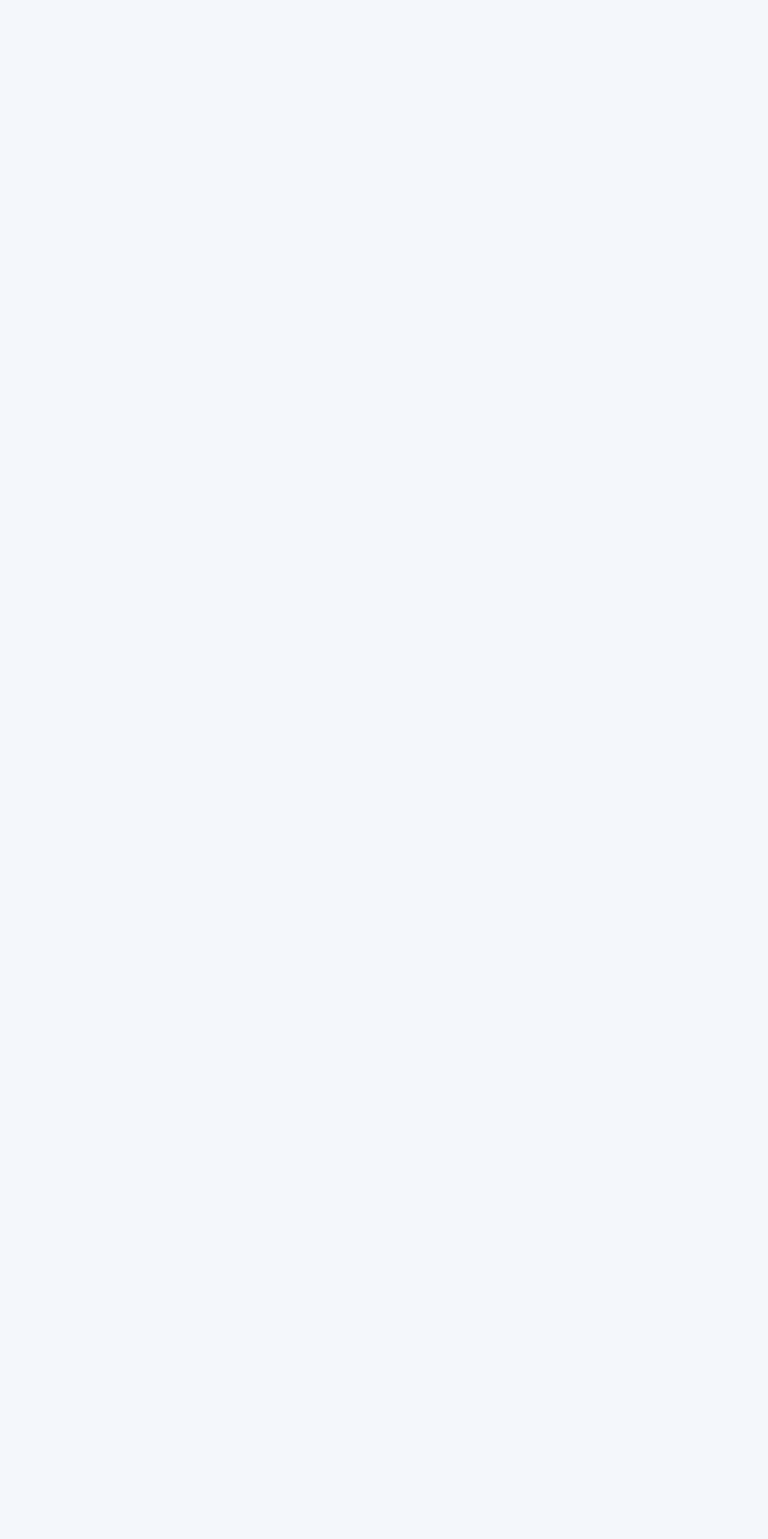
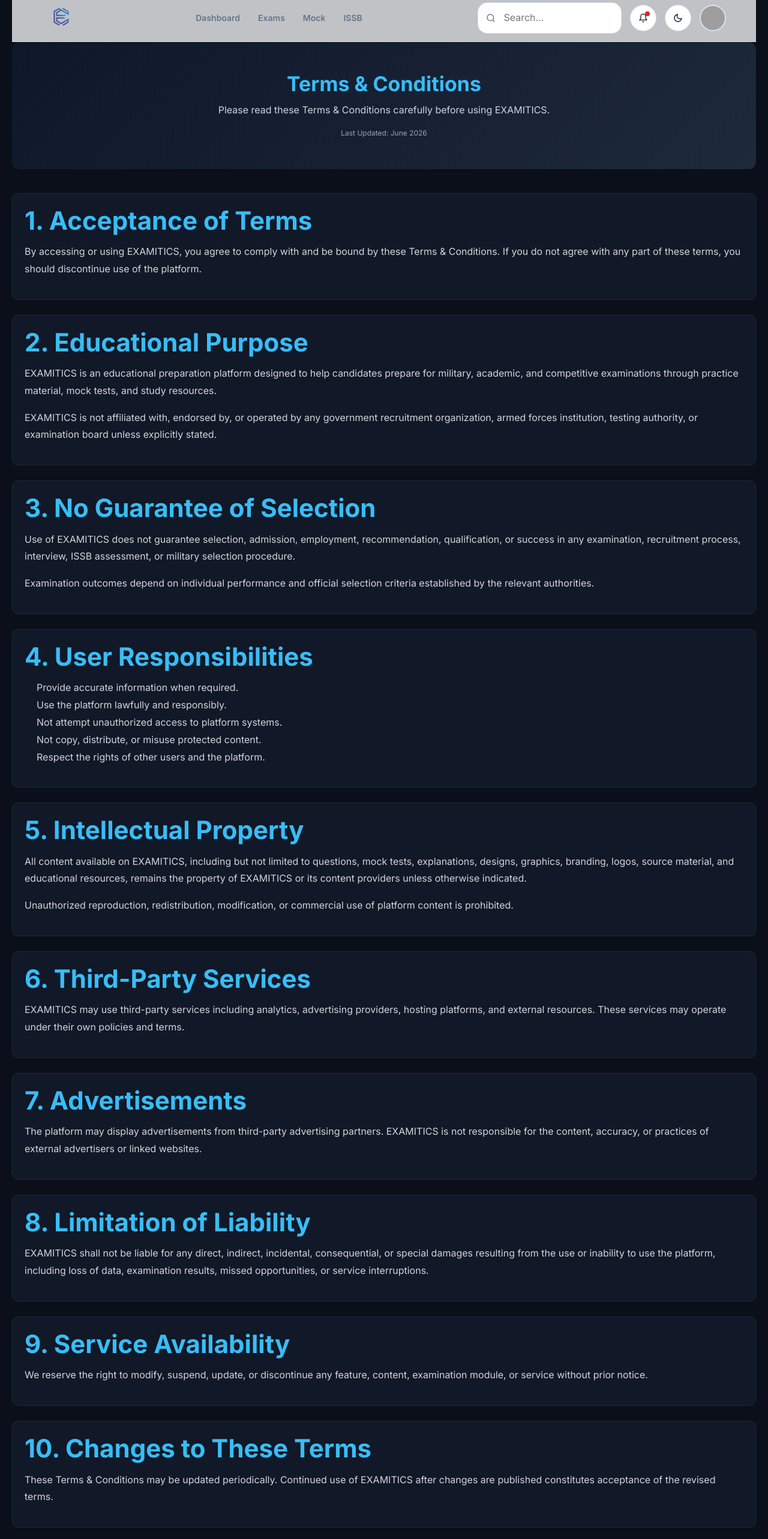
Before and after one commit to examitics/examitics, a React (Vite) app: page /terms-conditions in a window 1280 px wide. Before the commit this address had no page. Shown: the part 60-2626 px from the top of the page at 60% size. Before the commit the page ends 800 px from the top, so only its background shows below. Built offline with nearby package versions, Linux system fonts and the light colour scheme; grey boxes are pictures that could not be loaded.

Commit message:
terms and conditions page added

```diff
--- a/src/App.jsx
+++ b/src/App.jsx
@@ -12,6 +12,8 @@ import ISSBa from "./pages/issb-1";
 import OPI from "./pages/opi";
 import OPIResult from "./pages/opiresult";
 import PrivacyPolicy from "./pages/PrivacyPolicy";
+import TermsConditions from "./pages/TermsConditions";
+
 
 import "./styles/globals.css";
 
@@ -49,6 +51,9 @@ function App() {
         {/* PRIVACY POLICY PAGE */}
         <Route path="/privacy-policy" element={<PrivacyPolicy />} />
 
+        {/* TERMS & CONDITIONS PAGE */}
+        <Route path="/terms-conditions" element={<TermsConditions />} />
+
         {/* Add more routes for other exams as needed */}
       </Routes>
     </BrowserRouter>
--- a/src/components/layout/footer.jsx
+++ b/src/components/layout/footer.jsx
@@ -181,7 +181,7 @@ const Footer = () => {
           <div className="footer-bottom-links">
 
             <a href="/privacy-policy">Privacy Policy</a>
-            <a href="#">Terms & Conditions</a>
+            <a href="/terms-and-conditions">Terms & Conditions</a>
 
           </div>
 
--- a/src/pages/PrivacyPolicy.jsx
+++ b/src/pages/PrivacyPolicy.jsx
@@ -2,11 +2,15 @@ import React from "react";
 
 import { Helmet } from "react-helmet-async";
 
+import Navbar from "../components/layout/navbar";
+import Footer from "../components/layout/footer";
 import "../styles/privacy-policy.css";
 
 const PrivacyPolicy = () => {
   return (
     <>
+      <Navbar />
+
       <Helmet>
         <title>Privacy Policy | EXAMITICS</title>
         <meta
@@ -132,6 +136,7 @@ const PrivacyPolicy = () => {
           </p>
         </div>
       </div>
+      <Footer />
     </>
   );
 };
--- /dev/null
+++ b/src/pages/TermsConditions.jsx
@@ -0,0 +1,163 @@
+import React from "react";
+import "../styles/terms-conditions.css";
+
+import Navbar from "../components/layout/navbar";
+import Footer from "../components/layout/footer";
+
+const TermsConditions = () => {
+  return (
+    <div className="terms-container">
+      <Navbar />
+
+      <div className="terms-hero">
+        <h1>Terms & Conditions</h1>
+        <p>
+          Please read these Terms & Conditions carefully before using
+          EXAMITICS.
+        </p>
+        <span className="updated">
+          Last Updated: June 2026
+        </span>
+      </div>
+
+      <section className="terms-section">
+        <h2>1. Acceptance of Terms</h2>
+        <p>
+          By accessing or using EXAMITICS, you agree to comply with and be
+          bound by these Terms & Conditions. If you do not agree with any part
+          of these terms, you should discontinue use of the platform.
+        </p>
+      </section>
+
+      <section className="terms-section">
+        <h2>2. Educational Purpose</h2>
+        <p>
+          EXAMITICS is an educational preparation platform designed to help
+          candidates prepare for military, academic, and competitive
+          examinations through practice material, mock tests, and study
+          resources.
+        </p>
+
+        <p>
+          EXAMITICS is not affiliated with, endorsed by, or operated by any
+          government recruitment organization, armed forces institution, testing
+          authority, or examination board unless explicitly stated.
+        </p>
+      </section>
+
+      <section className="terms-section">
+        <h2>3. No Guarantee of Selection</h2>
+        <p>
+          Use of EXAMITICS does not guarantee selection, admission, employment,
+          recommendation, qualification, or success in any examination,
+          recruitment process, interview, ISSB assessment, or military
+          selection procedure.
+        </p>
+
+        <p>
+          Examination outcomes depend on individual performance and official
+          selection criteria established by the relevant authorities.
+        </p>
+      </section>
+
+      <section className="terms-section">
+        <h2>4. User Responsibilities</h2>
+
+        <ul>
+          <li>Provide accurate information when required.</li>
+          <li>Use the platform lawfully and responsibly.</li>
+          <li>Not attempt unauthorized access to platform systems.</li>
+          <li>Not copy, distribute, or misuse protected content.</li>
+          <li>Respect the rights of other users and the platform.</li>
+        </ul>
+      </section>
+
+      <section className="terms-section">
+        <h2>5. Intellectual Property</h2>
+
+        <p>
+          All content available on EXAMITICS, including but not limited to
+          questions, mock tests, explanations, designs, graphics, branding,
+          logos, source material, and educational resources, remains the
+          property of EXAMITICS or its content providers unless otherwise
+          indicated.
+        </p>
+
+        <p>
+          Unauthorized reproduction, redistribution, modification, or
+          commercial use of platform content is prohibited.
+        </p>
+      </section>
+
+      <section className="terms-section">
+        <h2>6. Third-Party Services</h2>
+
+        <p>
+          EXAMITICS may use third-party services including analytics,
+          advertising providers, hosting platforms, and external resources.
+          These services may operate under their own policies and terms.
+        </p>
+      </section>
+
+      <section className="terms-section">
+        <h2>7. Advertisements</h2>
+
+        <p>
+          The platform may display advertisements from third-party advertising
+          partners. EXAMITICS is not responsible for the content, accuracy, or
+          practices of external advertisers or linked websites.
+        </p>
+      </section>
+
+      <section className="terms-section">
+        <h2>8. Limitation of Liability</h2>
+
+        <p>
+          EXAMITICS shall not be liable for any direct, indirect, incidental,
+          consequential, or special damages resulting from the use or inability
+          to use the platform, including loss of data, examination results,
+          missed opportunities, or service interruptions.
+        </p>
+      </section>
+
+      <section className="terms-section">
+        <h2>9. Service Availability</h2>
+
+        <p>
+          We reserve the right to modify, suspend, update, or discontinue any
+          feature, content, examination module, or service without prior
+          notice.
+        </p>
+      </section>
+
+      <section className="terms-section">
+        <h2>10. Changes to These Terms</h2>
+
+        <p>
+          These Terms & Conditions may be updated periodically. Continued use
+          of EXAMITICS after changes are published constitutes acceptance of
+          the revised terms.
+        </p>
+      </section>
+
+      <section className="terms-section">
+        <h2>11. Contact</h2>
+
+        <p>
+          Questions regarding these Terms & Conditions may be submitted through
+          the EXAMITICS contact or support channels available on the platform.
+        </p>
+      </section>
+
+      <div className="terms-footer">
+        <p>
+          By continuing to use EXAMITICS, you acknowledge that you have read,
+          understood, and agreed to these Terms & Conditions.
+        </p>
+      </div>
+<Footer/>
+    </div>
+  );
+};
+
+export default TermsConditions;
--- /dev/null
+++ b/src/styles/terms-conditions.css
@@ -0,0 +1,60 @@
+.terms-container {
+  background: #0b0f19;
+  color: #e5e7eb;
+  min-height: 100vh;
+  padding: 50px 20px;
+}
+
+.terms-hero {
+  text-align: center;
+  padding: 50px 20px;
+  background: linear-gradient(135deg, #0f172a, #1e293b);
+  border-radius: 12px;
+  margin-bottom: 40px;
+}
+
+.terms-hero h1 {
+  font-size: 34px;
+  color: #38bdf8;
+}
+
+.terms-hero p {
+  margin-top: 10px;
+  color: #cbd5e1;
+}
+
+.updated {
+  display: block;
+  margin-top: 10px;
+  font-size: 12px;
+  color: #94a3b8;
+}
+
+.terms-section {
+  background: #111827;
+  border: 1px solid #1f2937;
+  border-radius: 10px;
+  padding: 20px;
+  margin-bottom: 25px;
+}
+
+.terms-section h2 {
+  color: #38bdf8;
+  margin-bottom: 12px;
+}
+
+.terms-section p,
+.terms-section li {
+  color: #d1d5db;
+  line-height: 1.8;
+}
+
+.terms-section ul {
+  padding-left: 20px;
+}
+
+.terms-footer {
+  text-align: center;
+  margin-top: 40px;
+  color: #94a3b8;
+}
```
